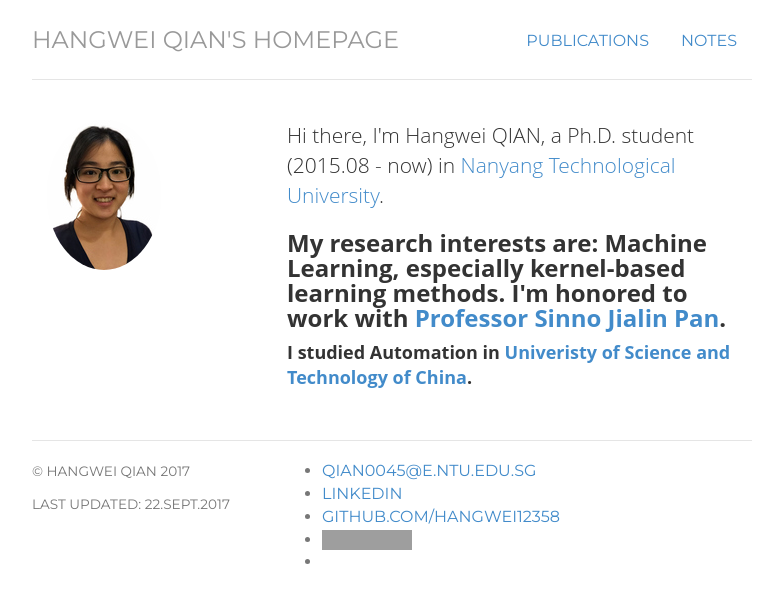
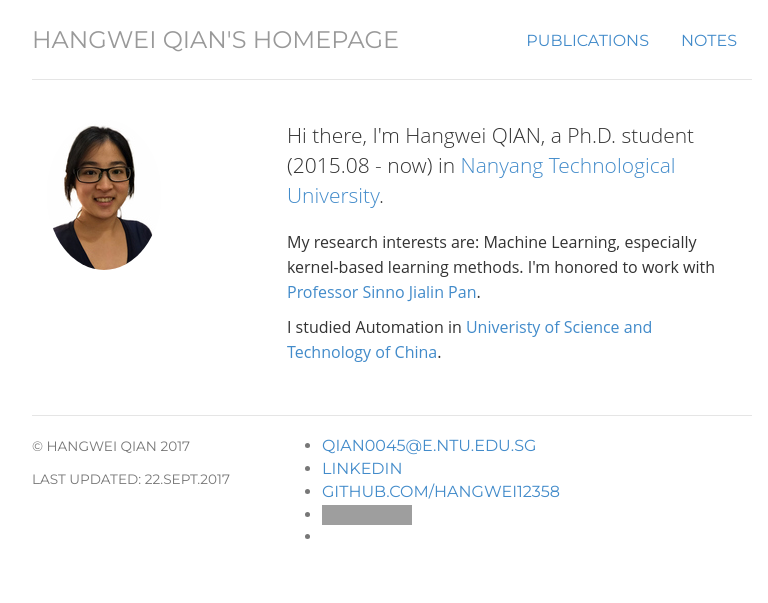
Before and after one commit to Hangwei12358/Hangwei12358.github.io, a Jekyll site: the page built from index.html, in a window 1280 px wide. Shown: the top 603 px of the page, without its empty margins (248-1016 px from the left). Built offline with Jekyll 4.4.1, drawn with Linux system fonts in a browser that asks for light colours; grey boxes are pictures that could not be loaded.

Commit message:
try fonts

```diff
--- a/index.html
+++ b/index.html
@@ -11,9 +11,9 @@
 	</div>
 	<div itemscope itemtype="http://data-vocabulary.org/Person" class="col-sm-8">
 	<p class="lead">Hi there, I'm Hangwei QIAN, a Ph.D. student (2015.08 - now) in <a href="http://www.ntu.edu.sg/Pages/home.aspx"  target="_blank">Nanyang Technological University</a>.
-    <p class = "h3">My research interests are: Machine Learning, especially kernel-based learning methods. I'm honored to work with <a href= "http://www.ntu.edu.sg/home/sinnopan/" target="_blank">Professor Sinno Jialin Pan</a>.</p>
+    <p class = "small">My research interests are: Machine Learning, especially kernel-based learning methods. I'm honored to work with <a href= "http://www.ntu.edu.sg/home/sinnopan/" target="_blank">Professor Sinno Jialin Pan</a>.</p>
 
-    <p class="h4">I studied Automation in<a href="http://en.ustc.edu.cn/" target = "_blank"> Univeristy of Science and Technology of China</a>.</p>
+    <p class="medium">I studied Automation in<a href="http://en.ustc.edu.cn/" target = "_blank"> Univeristy of Science and Technology of China</a>.</p>
 	</div>
 </div>
 <!-- </div> -->
```
